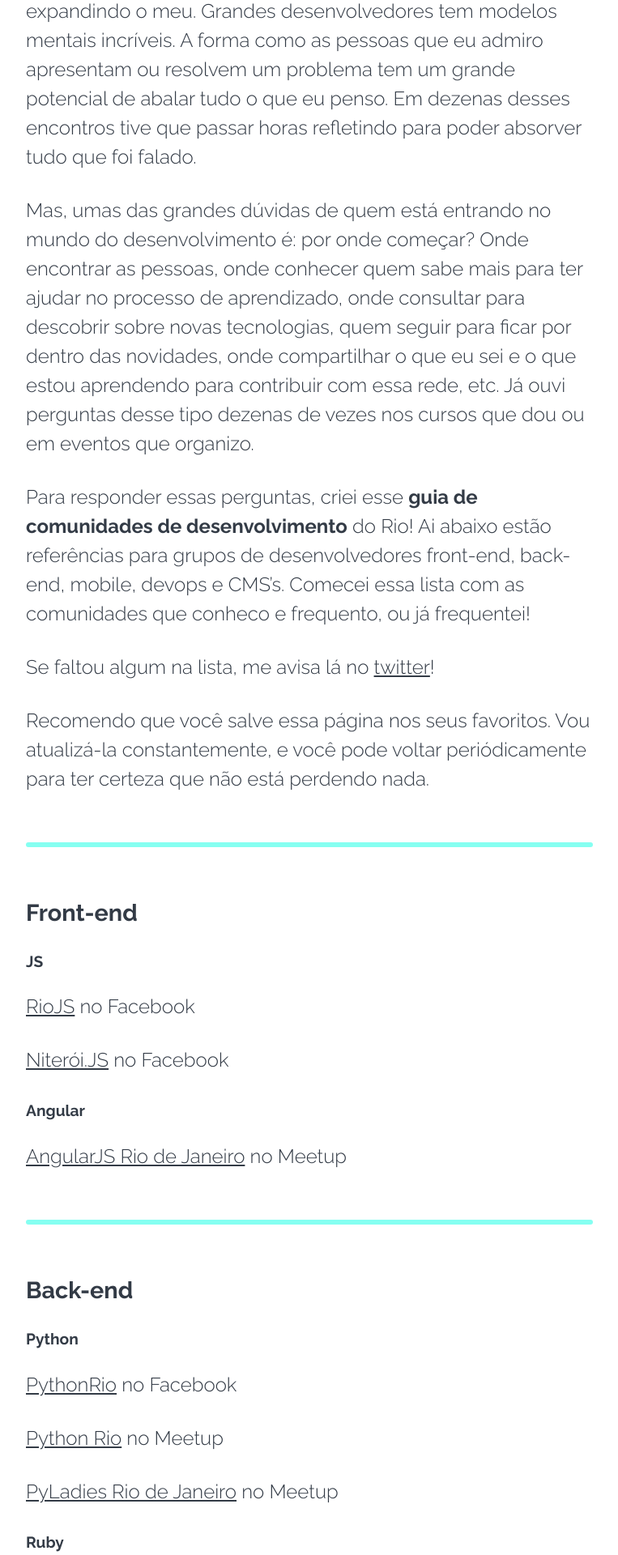
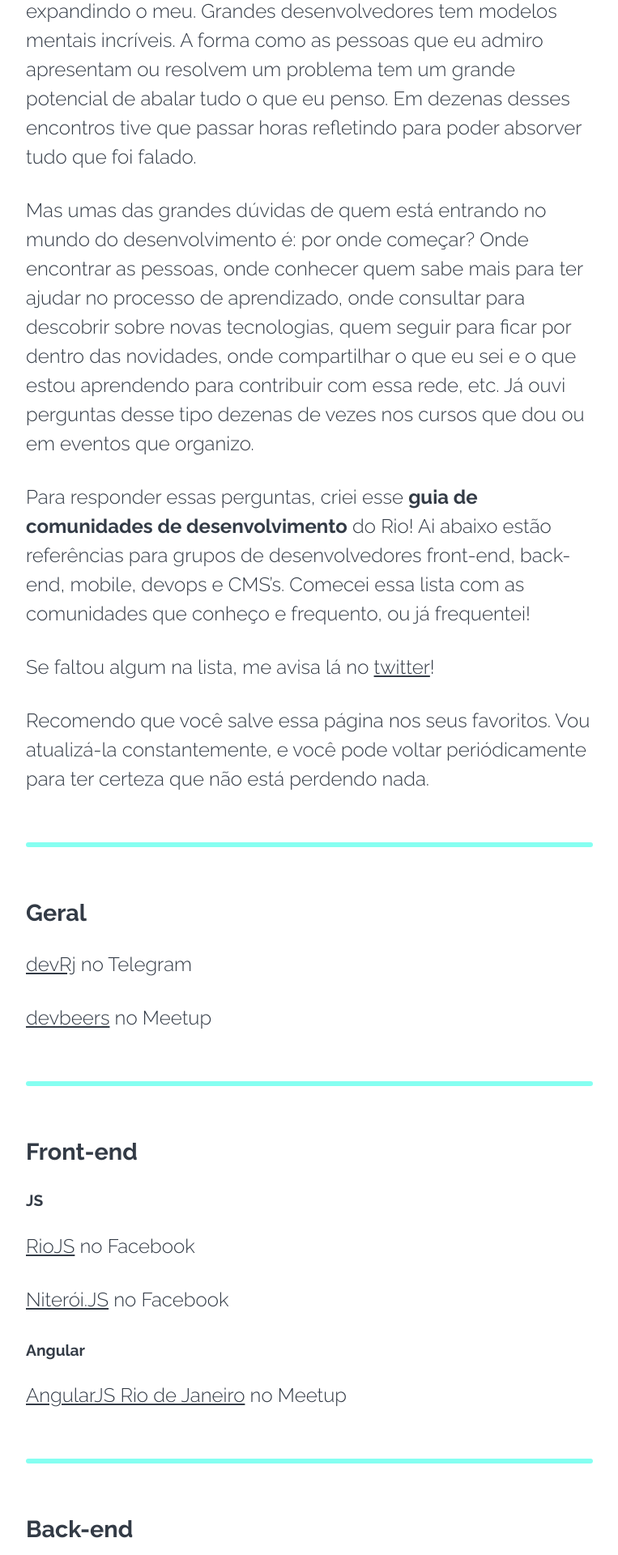
Before and after one commit to pedromarins/pedromarins.github.io, a Jekyll site: the page built from _posts/2017-04-02-comunidade-de-desenvolvimento-do-rio-de-janeiro.markdown, in a window 1280 px wide. Shown: the part 1239-3159 px from the top of the page at 81% size, without its empty margins (258-1021 px from the left). Built offline with Jekyll 4.4.1, drawn with Linux system fonts in a browser that asks for light colours; some of the changed text lies outside the part shown.

Commit message:
@nighto help

```diff
--- a/_includes/footer.html
+++ b/_includes/footer.html
@@ -6,20 +6,20 @@
         <a class="footer-social-link" href="{{ site.twitter_url }}">Twitter</a>
       </li>
       <li class="footer-social-item">
-        <a class="footer-social-link" href="{{ site.github_url }}">Github</a>
+        <a class="footer-social-link" href="{{ site.github_url }}">GitHub</a>
       </li>
       <li class="footer-social-item">
         <a class="footer-social-link" href="{{ site.facebook_url }}">Facebook</a>
       </li>
       <li class="footer-social-item">
-        <a class="footer-social-link" href="{{ site.linkedin_url }}">Linkedin</a>
+        <a class="footer-social-link" href="{{ site.linkedin_url }}">LinkedIn</a>
       </li>
       <li class="footer-social-item">
         <a class="footer-social-link" href="{{ "/feed.xml" | prepend: site.baseurl | prepend: site.url }}">Feed/RSS</a>
       </li>
     </ul>
 
-    <p class="footer-heading">&copy; <strong>{{ site.title }}</strong> Todos os direitos reservados</p>
+    <p class="footer-heading">&copy; <strong>{{ site.title }}</strong> Alguns direitos reservados</p>
   </div>
 
 </footer>
--- a/_includes/newsletter.html
+++ b/_includes/newsletter.html
@@ -1,12 +1,12 @@
 <div class="newsletter">
 	<h1 class="newsletter-title">Inscreva-se<br>na Newsletter</h1>
-	<p class="newsletter-text">Toda sexta são <strong>5 pontos</strong> para melhorar o seu fim de semana. <br>Sem span, só conteúdo <strong>foda!</strong></p>
+	<p class="newsletter-text">Toda sexta são <strong>5 pontos</strong> para melhorar o seu fim de semana. <br>Sem spam, só conteúdo <strong>foda!</strong></p>
 
 	<form class="newsletter-form" action="//pedromarins.us7.list-manage.com/subscribe/post?u=17c4c7327a19d836b56a178db&amp;id=c64f4f42b9" method="post" id="mc-embedded-subscribe-form" name="mc-embedded-subscribe-form" target="_blank">
 		<input type="hidden" name="b_17c4c7327a19d836b56a178db_c64f4f42b9" tabindex="-1" value="">
 
 		<input class="newsletter-email" type="email" value="" name="EMAIL" id="mce-EMAIL" placeholder='Entre seu email' required>
 
-	    <input class="newsletter-button" type="submit" value="Increva-se" name="subscribe" id="mc-embedded-subscribe">
+	    <input class="newsletter-button" type="submit" value="Inscreva-se" name="subscribe" id="mc-embedded-subscribe">
 	</form>
 </div>
--- a/_posts/2017-04-02-comunidade-de-desenvolvimento-do-rio-de-janeiro.markdown
+++ b/_posts/2017-04-02-comunidade-de-desenvolvimento-do-rio-de-janeiro.markdown
@@ -15,13 +15,21 @@
 
 E tem mais uma coisa que sempre foi destaque para mim. Participar de uma comunidade de desenvolvimento, palestrando, trocar ideias, organizando eventos ou interagindo, me deu a oportunidade de conhecer outros modelos mentais, expandindo o meu. Grandes desenvolvedores tem modelos mentais incríveis. A forma como as pessoas que eu admiro apresentam ou resolvem um problema tem um grande potencial de abalar tudo o que eu penso. Em dezenas desses encontros tive que passar horas refletindo para poder absorver tudo que foi falado.
 
-Mas, umas das grandes dúvidas de quem está entrando no mundo do desenvolvimento é: por onde começar? Onde encontrar as pessoas, onde conhecer quem sabe mais para ter ajudar no processo de aprendizado, onde consultar para descobrir sobre novas tecnologias, quem seguir para ficar por dentro das novidades, onde compartilhar o que eu sei e o que estou aprendendo para contribuir com essa rede, etc. Já ouvi perguntas desse tipo dezenas de vezes nos cursos que dou ou em eventos que organizo.
+Mas umas das grandes dúvidas de quem está entrando no mundo do desenvolvimento é: por onde começar? Onde encontrar as pessoas, onde conhecer quem sabe mais para ter ajudar no processo de aprendizado, onde consultar para descobrir sobre novas tecnologias, quem seguir para ficar por dentro das novidades, onde compartilhar o que eu sei e o que estou aprendendo para contribuir com essa rede, etc. Já ouvi perguntas desse tipo dezenas de vezes nos cursos que dou ou em eventos que organizo.
 
-Para responder essas perguntas, criei esse **guia de comunidades de desenvolvimento** do Rio! Ai abaixo estão referências para grupos de desenvolvedores front-end, back-end, mobile, devops e CMS's. Comecei essa lista com as comunidades que conheco e frequento, ou já frequentei!
+Para responder essas perguntas, criei esse **guia de comunidades de desenvolvimento** do Rio! Ai abaixo estão referências para grupos de desenvolvedores front-end, back-end, mobile, devops e CMS's. Comecei essa lista com as comunidades que conheço e frequento, ou já frequentei!
 
 Se faltou algum na lista, me avisa lá no [twitter](http://twitter.com/pedromarins)!
 
 Recomendo que você salve essa página nos seus favoritos. Vou atualizá-la constantemente, e você pode voltar periódicamente para ter certeza que não está perdendo nada.
+
+-------
+
+# Geral
+[devRj](http://bit.ly/devrj-panelinha) no Telegram
+
+[devbeers](http://www.meetup.com/pt-BR/devbeers-Rio-de-Janeiro/) no Meetup
+
 
 -------
 
--- a/assets/_sass/components/_header.sass
+++ b/assets/_sass/components/_header.sass
@@ -19,6 +19,7 @@
 
     @include media-query($on-tablet)
         position: fixed
+        z-index: 1
 
 .header--list
     margin: 0 0 0 -4px
```
Also changed, not shown: other parts of _posts/2017-04-02-comunidade-de-desenvolvimento-do-rio-de-janeiro.markdown (+0 -5 lines).
